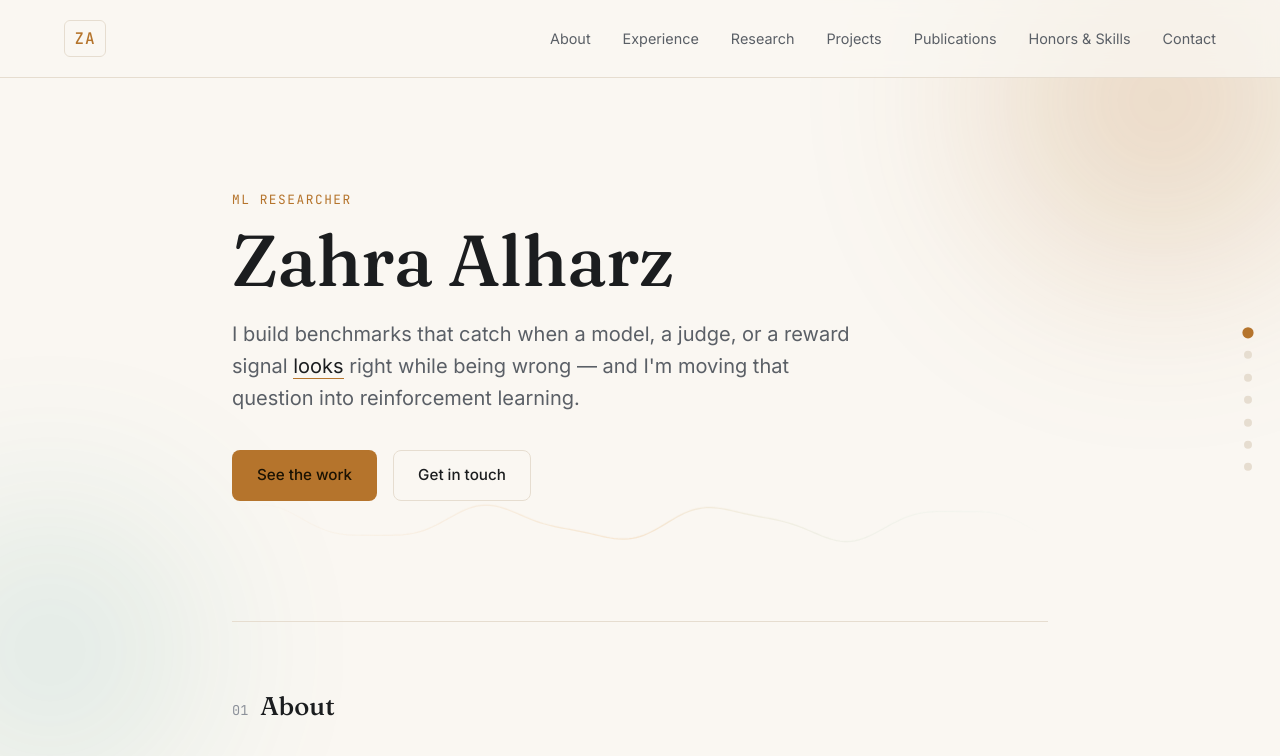
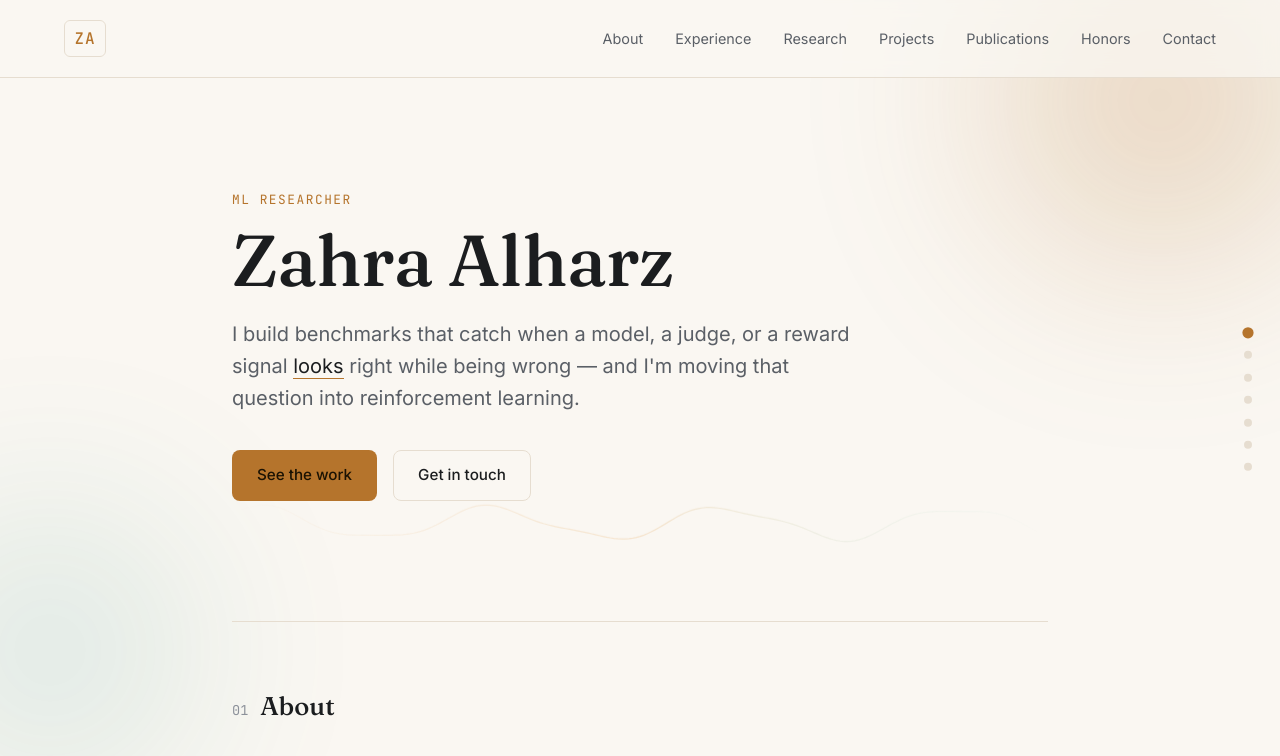
Before and after one commit to ZahraAliAlharz/ZahraAliAlharz.github.io, a plain HTML site: page index.html in a window 1280 px wide. Shown: the top 756 px of the page. Drawn offline with Linux system fonts and the light colour scheme.

Commit message:
Shorten header nav Honors label to fix mobile wrap
Caught on the live mobile layout: "Honors & Skills" was the only
multi-word nav label, long enough to break mid-phrase onto its own
line at phone widths while every other item stayed single-line.

```diff
--- a/index.html
+++ b/index.html
@@ -25,7 +25,7 @@
     <a href="#research">Research</a>
     <a href="#projects">Projects</a>
     <a href="#publications">Publications</a>
-    <a href="#recognition">Honors &amp; Skills</a>
+    <a href="#recognition">Honors</a>
     <a href="#contact">Contact</a>
   </nav>
 </header>
```
